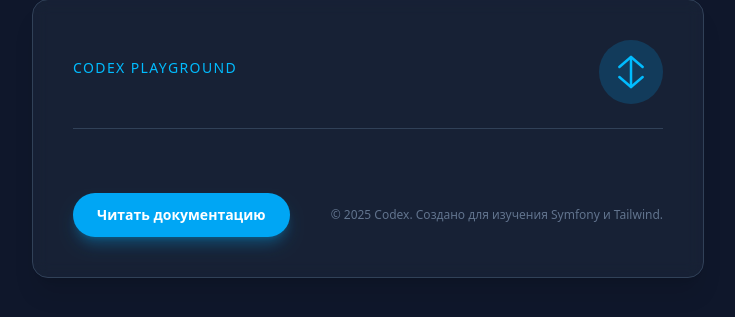
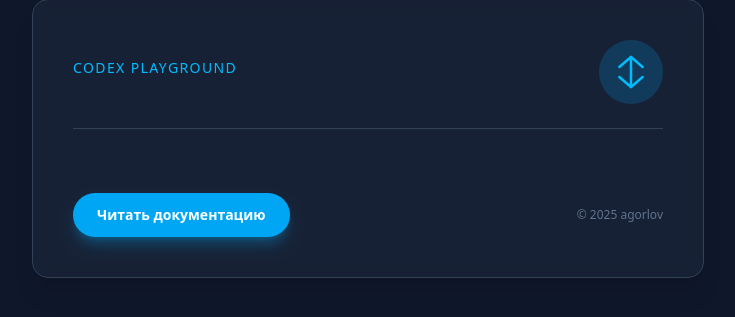
Before and after one commit to agorlov/codex-hello, a Symfony app: template templates/homepage.html.twig in a window 1280 px wide. Shown: the part 262-579 px from the top of the page, without its empty margins (272-1007 px from the left). Run offline with Twig, Linux system fonts and the light colour scheme; the template is opened without the code that fills it, so the values that code supplies are empty; some libraries are stand-ins or nearby versions.

Commit message:
Update homepage copyright credit

```diff
--- a/templates/homepage.html.twig
+++ b/templates/homepage.html.twig
@@ -50,7 +50,7 @@
                         Читать документацию
                     </a>
                     <div class="text-xs text-slate-500">
-                        © {{ "now"|date('Y') }} Codex. Создано для изучения Symfony и Tailwind.
+                        © {{ "now"|date('Y') }} agorlov
                     </div>
                 </div>
             </div>
```
